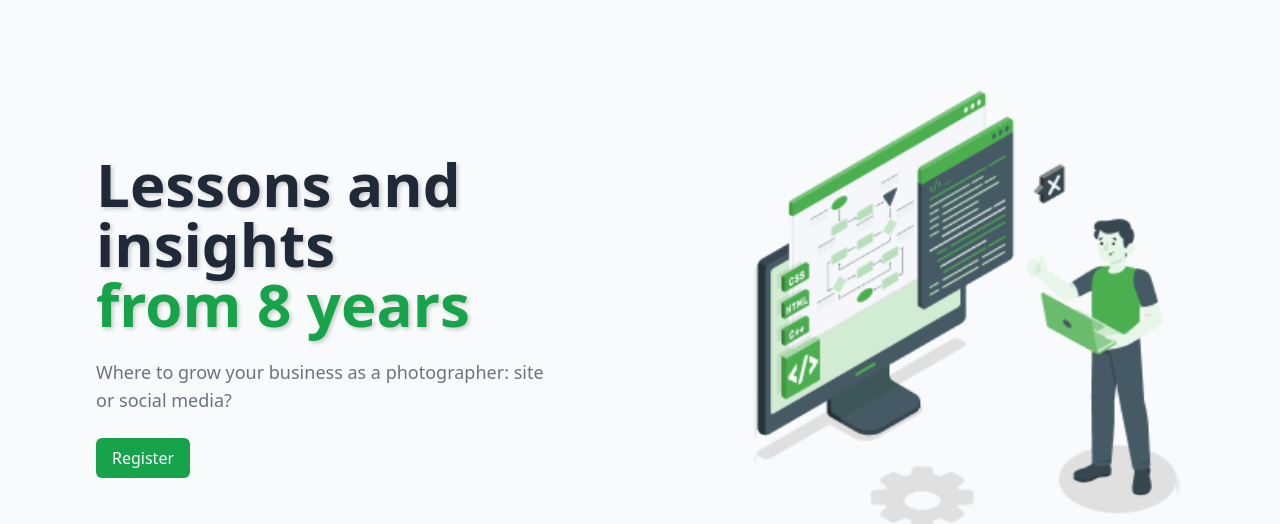
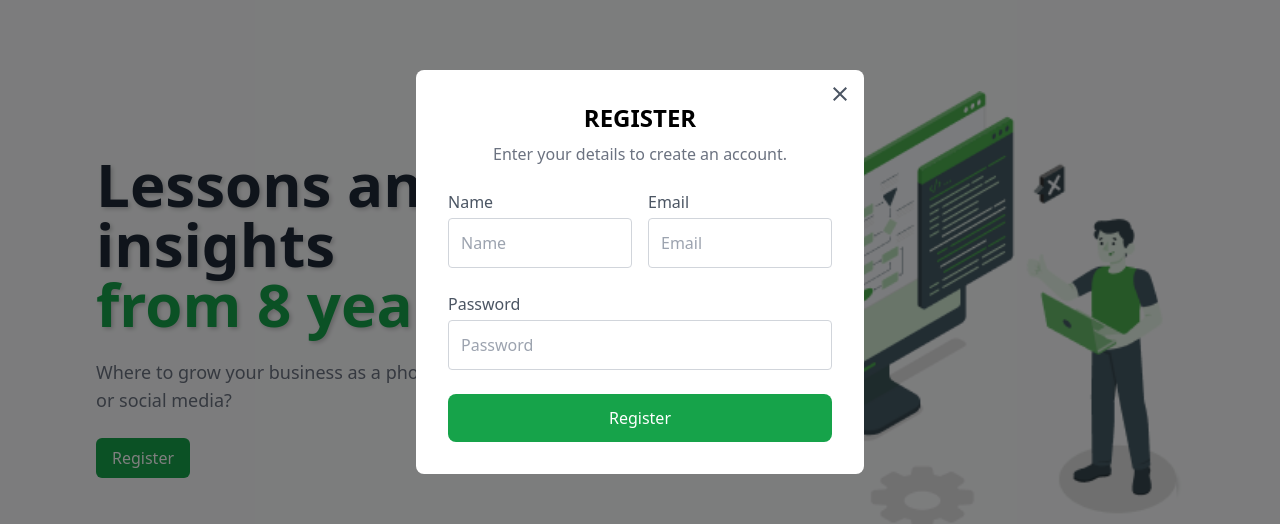
Before and after one commit to mhd-lasin/nexcent-landing-page, a Next.js app: page / in a window 1280 px wide. Both pictures are taken after a click on the button "Register Now →". Shown: the part 128-652 px from the top of the page. Built offline with nearby package versions, Linux system fonts and the light colour scheme.

Commit message:
refactor: :sparkles: -added RegisterModal.tsx

```diff
--- /dev/null
+++ b/src/app/components/modals/RegisterModal.tsx
@@ -0,0 +1,82 @@
+import { MdClose } from "react-icons/md";
+
+interface RegisterModalProps {
+  closeModal: () => void;
+}
+
+const RegisterModal: React.FC<RegisterModalProps> = ({ closeModal }) => {
+  return (
+    <div
+      id="modal-overlay"
+      className="fixed inset-0 flex items-center justify-center bg-black bg-opacity-50 z-50"
+      onClick={closeModal}
+    >
+      <div
+        className="bg-white p-6 sm:p-8 rounded-lg w-full max-w-md relative mx-4 sm:mx-8"
+        onClick={(e) => e.stopPropagation()} // Prevent modal close when clicking inside
+      >
+        {/* Close Button */}
+        <button
+          onClick={closeModal}
+          className="absolute top-3 right-3 text-gray-600 hover:text-gray-800 focus:outline-none"
+        >
+          <MdClose size={24} />
+        </button>
+
+        {/* Modal Header */}
+        <div className="text-center mb-6">
+          <h2 className="text-2xl font-bold mb-2">REGISTER</h2>
+          <p className="text-gray-500">Enter your details to create an account.</p>
+        </div>
+
+        {/* Form */}
+        <form className="space-y-6">
+          <div className="flex flex-col sm:flex-row sm:space-x-4 space-y-4 sm:space-y-0">
+            {/* Name Input */}
+            <div className="w-full">
+              <label htmlFor="name" className="block text-gray-600 mb-1">Name</label>
+              <input
+                id="name"
+                type="text"
+                placeholder="Name"
+                className="w-full p-3 border border-gray-300 rounded focus:outline-none focus:ring-2 focus:ring-green-600"
+              />
+            </div>
+
+            {/* Email Input */}
+            <div className="w-full">
+              <label htmlFor="email" className="block text-gray-600 mb-1">Email</label>
+              <input
+                id="email"
+                type="email"
+                placeholder="Email"
+                className="w-full p-3 border border-gray-300 rounded focus:outline-none focus:ring-2 focus:ring-green-600"
+              />
+            </div>
+          </div>
+
+          {/* Password Input */}
+          <div>
+            <label htmlFor="password" className="block text-gray-600 mb-1">Password</label>
+            <input
+              id="password"
+              type="password"
+              placeholder="Password"
+              className="w-full p-3 border border-gray-300 rounded focus:outline-none focus:ring-2 focus:ring-green-600"
+            />
+          </div>
+
+          {/* Submit Button */}
+          <button
+            type="submit"
+            className="w-full bg-green-600 text-white py-3 rounded-lg hover:bg-green-700 focus:outline-none focus:ring-2 focus:ring-green-500"
+          >
+            Register
+          </button>
+        </form>
+      </div>
+    </div>
+  );
+};
+
+export default RegisterModal;
```
